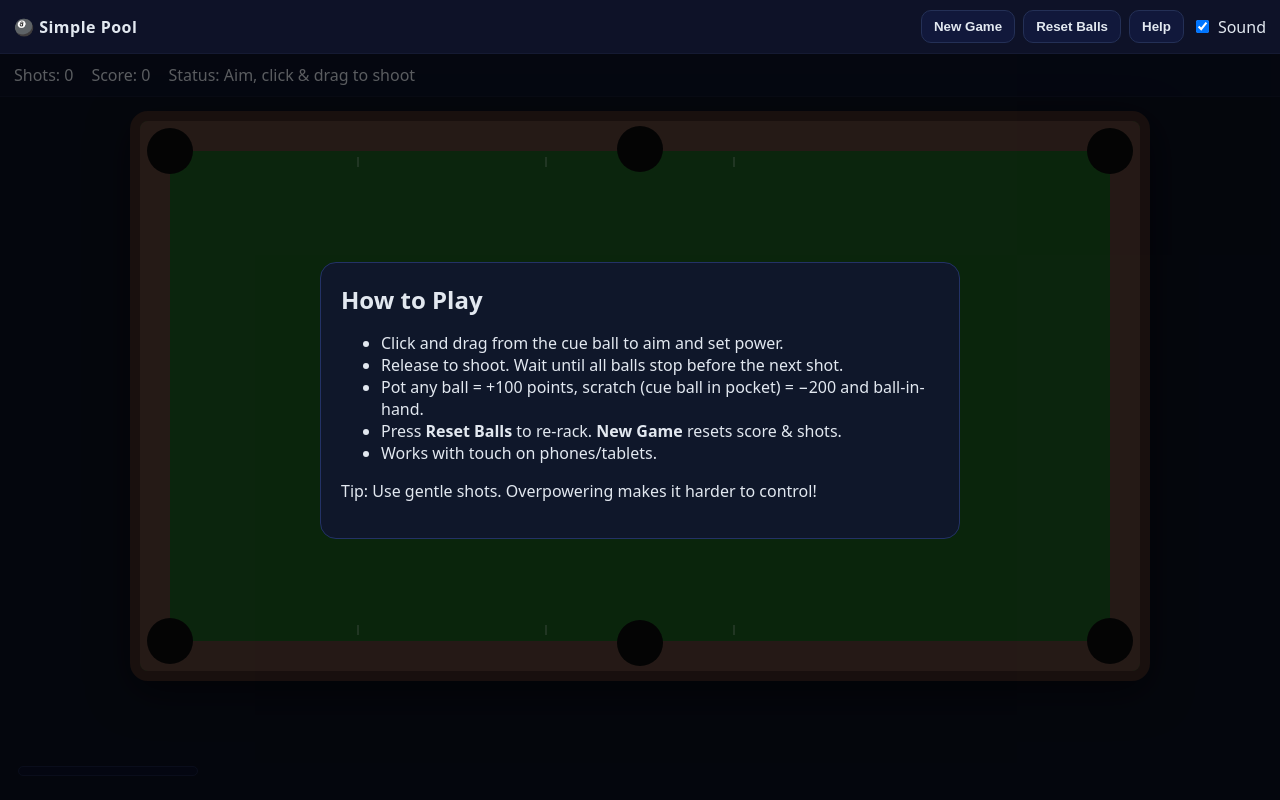
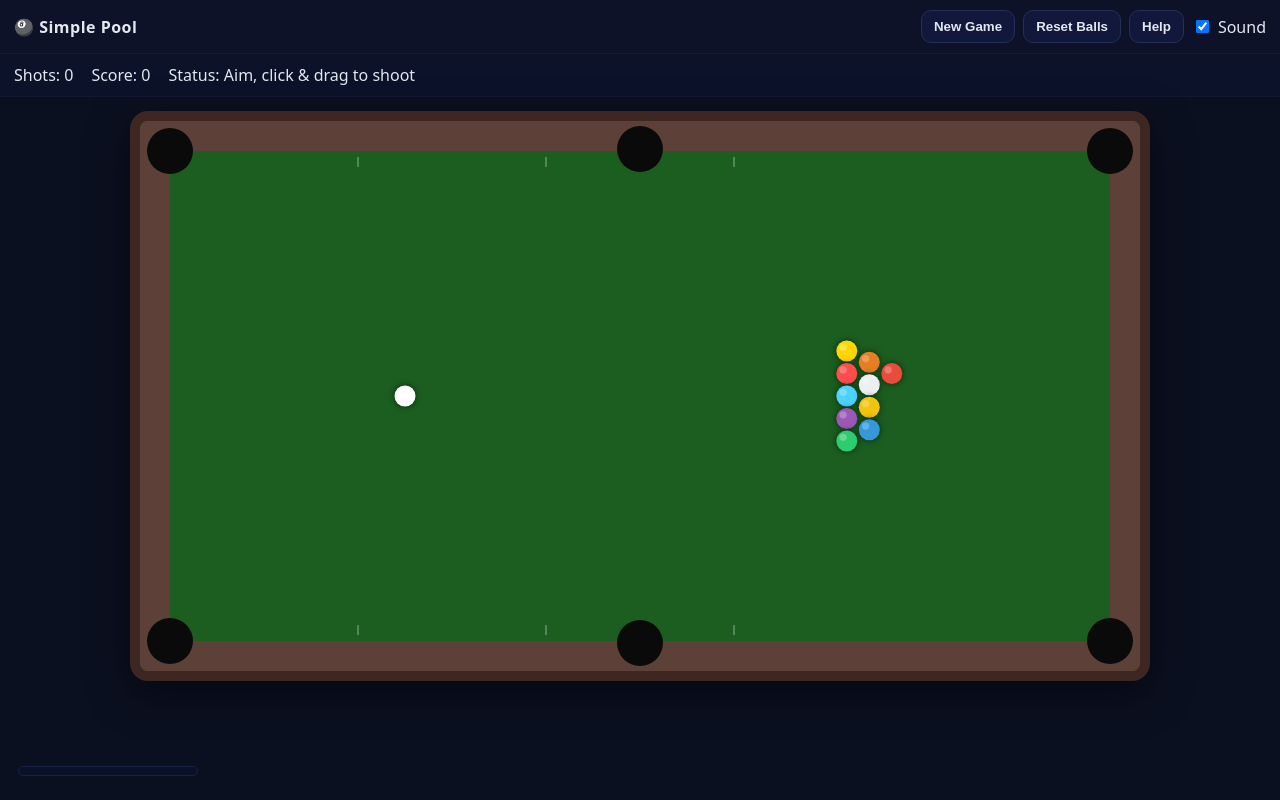
Before and after one commit to nony0007/pool, a plain HTML site: page index.html in a window 1280 px wide. Drawn offline with Linux system fonts and the light colour scheme.

Commit message:
Add files via upload

```diff
--- a/game.js
+++ b/game.js
@@ -8,7 +8,7 @@
   const rail = 30;
   const table = { x: rail, y: rail, w: W - rail*2, h: H - rail*2, pocketR: 23, ballR: 10.5 };
 
-  // Pockets: 6 pockets (corners + middles on long rails)
+  // Pockets
   const pockets = [
     {x: table.x, y: table.y},
     {x: table.x + table.w/2, y: table.y - 2},
@@ -31,20 +31,8 @@
   const statusEl = document.getElementById('status');
   const shotsEl = document.getElementById('shots');
   const scoreEl = document.getElementById('score');
+  const helpModal = document.getElementById('helpModal');
 
-  const snd = {
-    hit: new Audio(makeBeep(880, 0.03)),
-    rail: new Audio(makeBeep(440, 0.05)),
-    pocket: new Audio(makeBeep(220, 0.12))
-  };
-  Object.values(snd).forEach(a => { a.volume = 0.4; });
-
-  function makeBeep(freq, dur){
-    // simple WebAudio-less fallback: data URI with tiny wav is complex; use oscillator via WebAudio when available
-    // but some browsers block without gesture; so we prepare Oscillator on demand
-    // Here we return an empty src and instead trigger WebAudio in playBeep
-    return "";
-  }
   const audioCtx = (window.AudioContext ? new AudioContext() : null);
 
   function playBeep(f=440, t=0.05){
@@ -67,7 +55,6 @@
     cueBallId = 0;
 
     // Rack 10 colored balls in a triangle
-    const cols = 5; // rows 5,4,3,2,1 = 15 traditionally, we use 10 for speed
     const startX = table.x + table.w * 0.72;
     const startY = table.y + table.h / 2;
     let colors = [
@@ -75,7 +62,6 @@
       "#e67e22", "#ecf0f1", "#f1c40f", "#3498db", "#e74c3c"
     ];
     let placed = 0;
-    let row = 5;
     let gap = table.ballR*2 + 1.5;
     for (let r = 0; r < 5; r++){
       let count = 5 - r;
@@ -105,33 +91,25 @@
   }
 
   // Physics params
-  const FRICTION = 0.992; // per frame multiplier
-  const STOP_T = 0.02; // threshold
-  const MAX_POWER = 26; // velocity scale
-  const BALL_MASS = 1; // equal masses
-
-  function length(x,y){ return Math.hypot(x,y); }
+  const FRICTION = 0.992;
+  const STOP_T = 0.02;
+  const MAX_POWER = 26;
+  const BALL_MASS = 1;
 
   function step(){
-    // Move
     for (const b of balls){
       if (b.inPocket) continue;
-      b.x += b.vx;
-      b.y += b.vy;
-      b.vx *= FRICTION;
-      b.vy *= FRICTION;
-      if (Math.abs(b.vx) < STOP_T) b.vx = 0;
-      if (Math.abs(b.vy) < STOP_T) b.vy = 0;
+      b.x += b.vx; b.y += b.vy;
+      b.vx *= 0.992; b.vy *= 0.992;
+      if (Math.abs(b.vx) < 0.02) b.vx = 0;
+      if (Math.abs(b.vy) < 0.02) b.vy = 0;
     }
 
-    // Collide with rails (treat pocket mouths as open)
     for (const b of balls){
       if (b.inPocket) continue;
 
-      // If near pocket opening, allow fall instead of rail bounce
-      for (const p of pockets){
+      for (const p of [{x: table.x, y: table.y},{x: table.x + table.w/2, y: table.y - 2},{x: table.x + table.w, y: table.y},{x: table.x, y: table.y + table.h},{x: table.x + table.w/2, y: table.y + table.h + 2},{x: table.x + table.w, y: table.y + table.h}]){
         if (Math.hypot(b.x - p.x, b.y - p.y) < table.pocketR){
-          // pocket it
           b.inPocket = true;
           b.vx = b.vy = 0;
           if (b.isCue){
@@ -152,30 +130,24 @@
       const right = table.x + table.w - b.r;
       const top = table.y + b.r;
       const bottom = table.y + table.h - b.r;
-
       if (b.x < left){ b.x = left; b.vx = -b.vx; playBeep(500, 0.05); }
       if (b.x > right){ b.x = right; b.vx = -b.vx; playBeep(500, 0.05); }
       if (b.y < top){ b.y = top; b.vy = -b.vy; playBeep(500, 0.05); }
       if (b.y > bottom){ b.y = bottom; b.vy = -b.vy; playBeep(500, 0.05); }
     }
 
-    // Ball-ball collisions
     for (let i=0;i<balls.length;i++){
       for (let j=i+1;j<balls.length;j++){
         const a = balls[i], b = balls[j];
         if (a.inPocket || b.inPocket) continue;
-        const dx = b.x - a.x;
-        const dy = b.y - a.y;
+        const dx = b.x - a.x, dy = b.y - a.y;
         const dist = Math.hypot(dx,dy);
         const minDist = a.r + b.r;
         if (dist > 0 && dist < minDist){
-          // push them apart
           const overlap = (minDist - dist) / 2;
           const nx = dx / dist, ny = dy / dist;
           a.x -= nx * overlap; a.y -= ny * overlap;
           b.x += nx * overlap; b.y += ny * overlap;
-
-          // 1D collision response along normal
           const av = a.vx*nx + a.vy*ny;
           const bv = b.vx*nx + b.vy*ny;
           const p = (2 * (av - bv)) / (BALL_MASS + BALL_MASS);
@@ -190,49 +162,21 @@
   }
 
   function draw(){
-    // Table felt
     ctx.clearRect(0,0,W,H);
-    // Wood outside rails
-    ctx.fillStyle = "#5d4037";
-    ctx.fillRect(0,0,W,H);
-    // Felt area
+    ctx.fillStyle = "#5d4037"; ctx.fillRect(0,0,W,H);
     roundRect(ctx, table.x, table.y, table.w, table.h, 16, "#1b5e20");
-
-    // Pockets
     ctx.fillStyle = "#0a0a0a";
-    for (const p of pockets){
-      ctx.beginPath();
-      ctx.arc(p.x, p.y, table.pocketR, 0, Math.PI*2);
-      ctx.fill();
-    }
-
-    // Markers (spots)
+    for (const p of pockets){ ctx.beginPath(); ctx.arc(p.x, p.y, table.pocketR, 0, Math.PI*2); ctx.fill(); }
     ctx.fillStyle = "rgba(255,255,255,.25)";
-    for (let i=1;i<4;i++){
-      const x = table.x + (table.w/5)*i;
-      ctx.fillRect(x-1, table.y+6, 2, 10);
-      ctx.fillRect(x-1, table.y+table.h-16, 2, 10);
-    }
-
-    // Balls
+    for (let i=1;i<4;i++){ const x = table.x + (table.w/5)*i; ctx.fillRect(x-1, table.y+6, 2, 10); ctx.fillRect(x-1, table.y+table.h-16, 2, 10); }
     for (const b of balls){
       if (b.inPocket) continue;
-      ctx.beginPath();
-      ctx.arc(b.x, b.y, b.r, 0, Math.PI*2);
+      ctx.beginPath(); ctx.arc(b.x, b.y, b.r, 0, Math.PI*2);
       ctx.fillStyle = b.isCue ? "#ffffff" : b.color;
-      ctx.shadowColor = "rgba(0,0,0,.6)";
-      ctx.shadowBlur = 6;
-      ctx.fill();
-      ctx.shadowBlur = 0;
-
-      // simple highlight
-      ctx.beginPath();
-      ctx.arc(b.x - b.r*0.35, b.y - b.r*0.35, b.r*0.35, 0, Math.PI*2);
-      ctx.fillStyle = "rgba(255,255,255,.25)";
-      ctx.fill();
+      ctx.shadowColor = "rgba(0,0,0,.6)"; ctx.shadowBlur = 6; ctx.fill(); ctx.shadowBlur = 0;
+      ctx.beginPath(); ctx.arc(b.x - b.r*0.35, b.y - b.r*0.35, b.r*0.35, 0, Math.PI*2);
+      ctx.fillStyle = "rgba(255,255,255,.25)"; ctx.fill();
     }
-
-    // Aim guide
     if (dragging && aimStart && cueReady && !anyMoving()){
       const cue = balls[cueBallId];
       if (!cue.inPocket){
@@ -241,28 +185,16 @@
         const len = Math.hypot(dx,dy);
         const nx = dx/(len||1), ny = dy/(len||1);
         const guideLen = Math.min(140, len);
-        ctx.lineWidth = 2;
-        ctx.strokeStyle = "#38bdf8";
-        ctx.setLineDash([6,6]);
-        ctx.beginPath();
-        ctx.moveTo(cue.x, cue.y);
-        ctx.lineTo(cue.x - nx*guideLen, cue.y - ny*guideLen);
-        ctx.stroke();
-        ctx.setLineDash([]);
+        ctx.lineWidth = 2; ctx.strokeStyle = "#38bdf8"; ctx.setLineDash([6,6]);
+        ctx.beginPath(); ctx.moveTo(cue.x, cue.y); ctx.lineTo(cue.x - nx*guideLen, cue.y - ny*guideLen); ctx.stroke(); ctx.setLineDash([]);
       }
     }
   }
 
-  function anyMoving(){
-    return balls.some(b => !b.inPocket && (Math.abs(b.vx)>0.01 || Math.abs(b.vy)>0.01));
-  }
+  function anyMoving(){ return balls.some(b => !b.inPocket && (Math.abs(b.vx)>0.01 || Math.abs(b.vy)>0.01)); }
 
-  // Input
   const mouse = {x:0,y:0};
-  function withinTable(x,y){
-    return x > table.x && x < table.x + table.w && y > table.y && y < table.y + table.h;
-  }
-
+  function withinTable(x,y){ return x > table.x && x < table.x + table.w && y > table.y && y < table.y + table.h; }
   function setCueBallAt(x,y){
     const cue = balls[cueBallId];
     cue.inPocket = false;
@@ -275,18 +207,8 @@
   function onDown(x,y){
     mouse.x=x; mouse.y=y;
     const cue = balls[cueBallId];
-
-    // Ball in hand if cue is pocketed
-    if (cue.inPocket){
-      if (withinTable(x,y)) setCueBallAt(x,y);
-      return;
-    }
-
-    if (!anyMoving()){
-      dragging = true;
-      aimStart = {x, y};
-      statusEl.textContent = "Dragging... release to shoot";
-    }
+    if (cue.inPocket){ if (withinTable(x,y)) setCueBallAt(x,y); return; }
+    if (!anyMoving()){ dragging = true; aimStart = {x, y}; statusEl.textContent = "Dragging... release to shoot"; }
   }
   function onMove(x,y){
     mouse.x=x; mouse.y=y;
@@ -302,84 +224,51 @@
     powerBar.style.width = "0%";
     const cue = balls[cueBallId];
     if (cue.inPocket) return;
-
-    const dx = x - aimStart.x;
-    const dy = y - aimStart.y;
+    const dx = x - aimStart.x, dy = y - aimStart.y;
     const len = Math.hypot(dx,dy);
     if (len < 4) { statusEl.textContent = "Tiny shot ignored."; return; }
-
     const nx = dx/len, ny = dy/len;
     const power = Math.min(1, len/220);
-    cue.vx = -nx * (MAX_POWER * power);
-    cue.vy = -ny * (MAX_POWER * power);
-    cueReady = false;
-    shots++;
-    updateHUD();
-    statusEl.textContent = "Shooting...";
-    playBeep(200, 0.04);
+    cue.vx = -nx * (26 * power); cue.vy = -ny * (26 * power);
+    cueReady = false; shots++; updateHUD(); statusEl.textContent = "Shooting..."; playBeep(200, 0.04);
   }
 
-  canvas.addEventListener('mousedown', e => {
-    const r = canvas.getBoundingClientRect();
-    onDown(e.clientX - r.left, e.clientY - r.top);
-  });
-  canvas.addEventListener('mousemove', e => {
-    const r = canvas.getBoundingClientRect();
-    onMove(e.clientX - r.left, e.clientY - r.top);
-  });
-  window.addEventListener('mouseup', e => {
-    const r = canvas.getBoundingClientRect();
-    const x = e.clientX - r.left, y = e.clientY - r.top;
-    if (x>=0 && y>=0 && x<=canvas.width && y<=canvas.height) onUp(x,y);
-    else onUp(mouse.x, mouse.y);
-  });
+  canvas.addEventListener('mousedown', e => { const r=canvas.getBoundingClientRect(); onDown(e.clientX-r.left, e.clientY-r.top); });
+  canvas.addEventListener('mousemove', e => { const r=canvas.getBoundingClientRect(); onMove(e.clientX-r.left, e.clientY-r.top); });
+  window.addEventListener('mouseup', e => { const r=canvas.getBoundingClientRect(); const x=e.clientX-r.left, y=e.clientY-r.top; if (x>=0 && y>=0 && x<=canvas.width && y<=canvas.height) onUp(x,y); else onUp(mouse.x, mouse.y); });
 
-  // Touch
-  canvas.addEventListener('touchstart', e => {
-    const t = e.touches[0]; const r = canvas.getBoundingClientRect();
-    onDown(t.clientX - r.left, t.clientY - r.top); e.preventDefault();
-  }, {passive:false});
-  canvas.addEventListener('touchmove', e => {
-    const t = e.touches[0]; const r = canvas.getBoundingClientRect();
-    onMove(t.clientX - r.left, t.clientY - r.top); e.preventDefault();
-  }, {passive:false});
+  canvas.addEventListener('touchstart', e => { const t=e.touches[0]; const r=canvas.getBoundingClientRect(); onDown(t.clientX-r.left, t.clientY-r.top); e.preventDefault(); }, {passive:false});
+  canvas.addEventListener('touchmove', e => { const t=e.touches[0]; const r=canvas.getBoundingClientRect(); onMove(t.clientX-r.left, t.clientY-r.top); e.preventDefault(); }, {passive:false});
   canvas.addEventListener('touchend', e => { onUp(mouse.x, mouse.y); e.preventDefault(); }, {passive:false});
 
-  // Buttons
   document.getElementById('newGameBtn').addEventListener('click', () => { newGame(); statusEl.textContent="New game started."; });
   document.getElementById('resetBtn').addEventListener('click', () => { resetRack(); statusEl.textContent="Balls re-racked."; });
   document.getElementById('helpBtn').addEventListener('click', () => showHelp(true));
   document.getElementById('closeHelp').addEventListener('click', () => showHelp(false));
+  helpModal.addEventListener('click', (e) => { if (e.target === helpModal) showHelp(false); });
+  document.addEventListener('keydown', (e) => { if (e.key === 'Escape') showHelp(false); });
   document.getElementById('soundToggle').addEventListener('change', e => { soundsOn = e.target.checked; if (audioCtx && audioCtx.state === 'suspended') audioCtx.resume(); });
 
-  function showHelp(show){
-    document.getElementById('helpModal').classList.toggle('hidden', !show);
-  }
+  function showHelp(show){ helpModal.classList.toggle('hidden', !show); }
 
   function roundRect(ctx,x,y,w,h,r,fill){
-    ctx.beginPath();
-    ctx.moveTo(x+r, y);
+    ctx.beginPath(); ctx.moveTo(x+r, y);
     ctx.arcTo(x+w, y, x+w, y+h, r);
     ctx.arcTo(x+w, y+h, x, y+h, r);
     ctx.arcTo(x, y+h, x, y, r);
     ctx.arcTo(x, y, x+w, y, r);
-    ctx.closePath();
-    ctx.fillStyle = fill;
-    ctx.fill();
+    ctx.closePath(); ctx.fillStyle = fill; ctx.fill();
   }
 
   function loop(){
-    step();
-    draw();
-    if (!anyMoving() && !cueReady){
-      cueReady = true;
-      statusEl.textContent = "Aim, click & drag to shoot";
-    }
+    step(); draw();
+    if (!anyMoving() && !cueReady){ cueReady = true; statusEl.textContent = "Aim, click & drag to shoot"; }
     requestAnimationFrame(loop);
   }
 
   // Init
   newGame();
-  showHelp(true);
+  // Start with help CLOSED (open it via the Help button)
+  showHelp(false);
   loop();
 })();
--- a/style.css
+++ b/style.css
@@ -22,7 +22,7 @@ button:hover{border-color:#3b82f6}
 
 .modal{position:fixed;inset:0;background:rgba(0,0,0,.6);display:flex;justify-content:center;align-items:center;padding:20px}
 .modal.hidden{display:none}
-.modal-content{background:#0f172a;border:1px solid #233266;border-radius:16px;max-width:640px;width:min(92vw,660px);padding:20px}
+.modal-content{position:relative;background:#0f172a;border:1px solid #233266;border-radius:16px;max-width:640px;width:min(92vw,660px);padding:20px}
 .modal h2{margin:0 0 10px}
 .close{position:absolute;right:18px;top:18px}
 
```
Also changed, not shown: index.html (+2 -1 lines).
